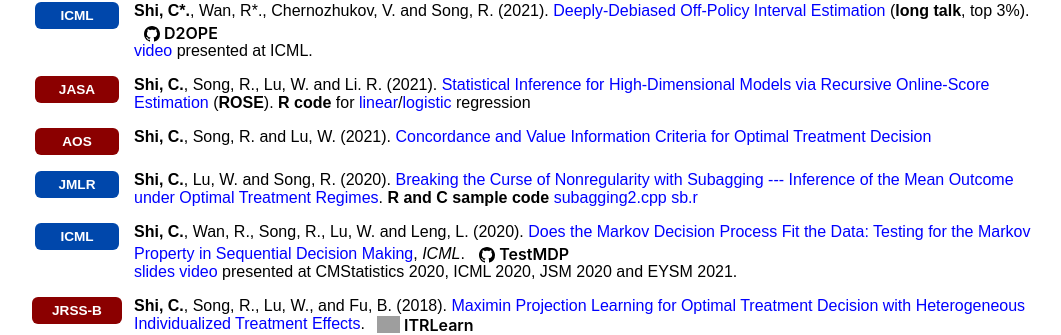
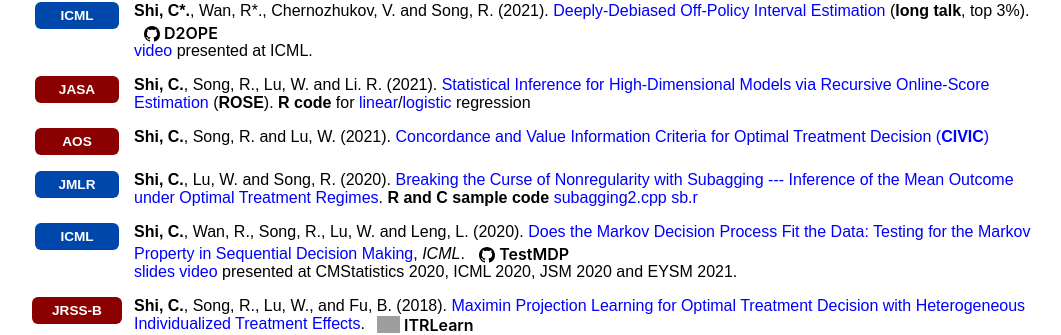
Before and after one commit to callmespring/callmespring.github.io, a Jekyll site: the page built from publication.md, in a window 1280 px wide and 900 px high, scrolled down 3655 px. Shown: the part 421-756 px from the top of the window, without its empty margins (108-1169 px from the left). Built offline with Jekyll 4.4.1, drawn with Linux system fonts in a browser that asks for light colours; grey boxes are pictures that could not be loaded.

Commit message:
Update publication.md

```diff
--- a/publication.md
+++ b/publication.md
@@ -631,7 +631,7 @@ Hu, L\*., Li, M\*., **Shi, C.**, Wu, Z. and Fryzlewicz, P. [Doubly Inhomogeneous
     <span class="publication-logo-badge badge-stat">AOS</span>
   </div>
   <div class="pub-content" style="flex: 1;">
-    <strong>Shi, C.</strong>, Song, R. and Lu, W. (2021). <a href="https://projecteuclid.org/journals/annals-of-statistics/volume-49/issue-1/Concordance-and-value-information-criteria-for-optimal-treatment-decision/10.1214/19-AOS1908.full">Concordance and Value Information Criteria for Optimal Treatment Decision</a>
+    <strong>Shi, C.</strong>, Song, R. and Lu, W. (2021). <a href="https://projecteuclid.org/journals/annals-of-statistics/volume-49/issue-1/Concordance-and-value-information-criteria-for-optimal-treatment-decision/10.1214/19-AOS1908.full">Concordance and Value Information Criteria for Optimal Treatment Decision (<strong>CIVIC</strong>)</a>
   </div>
 </div>
 
```
